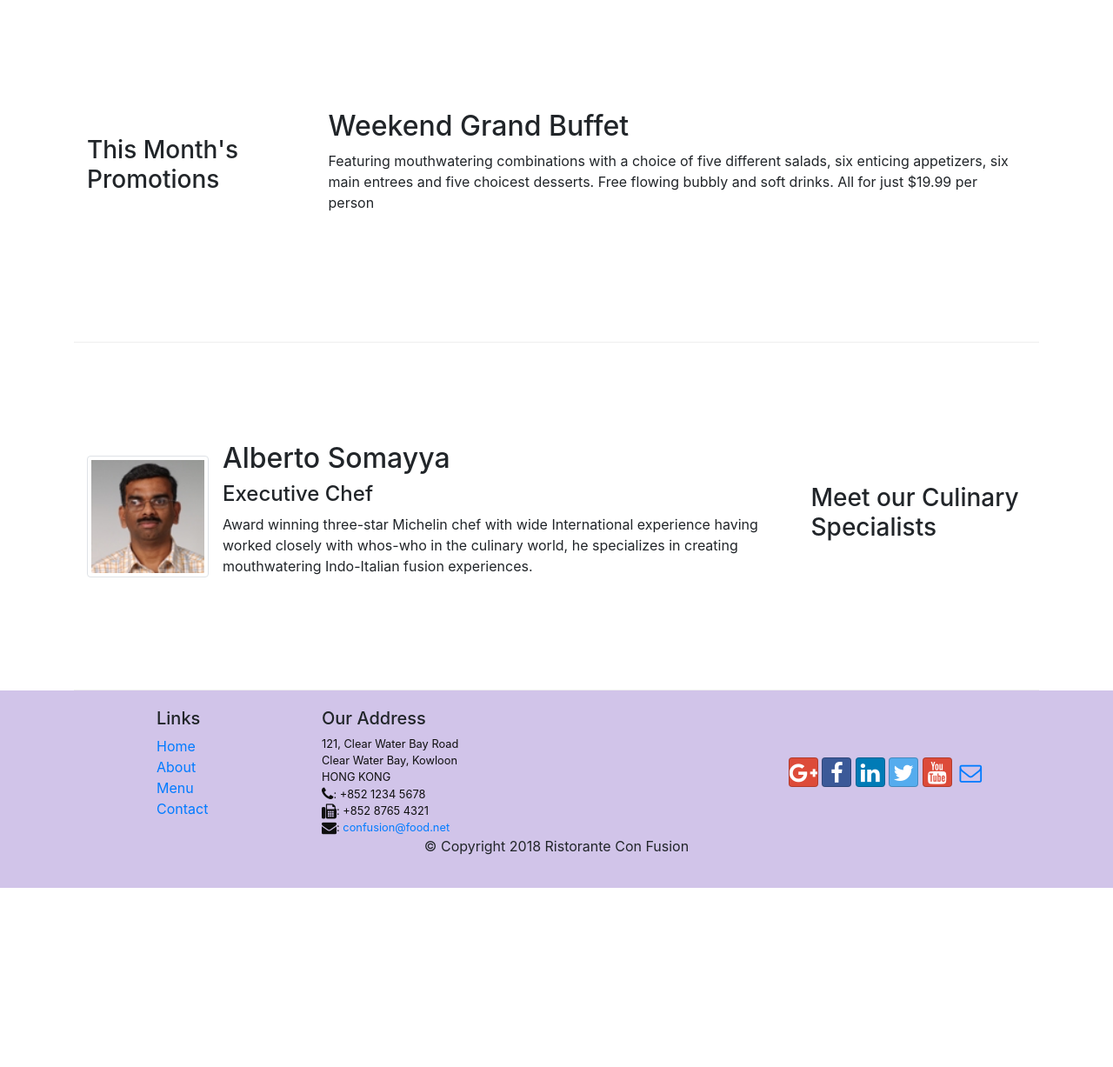
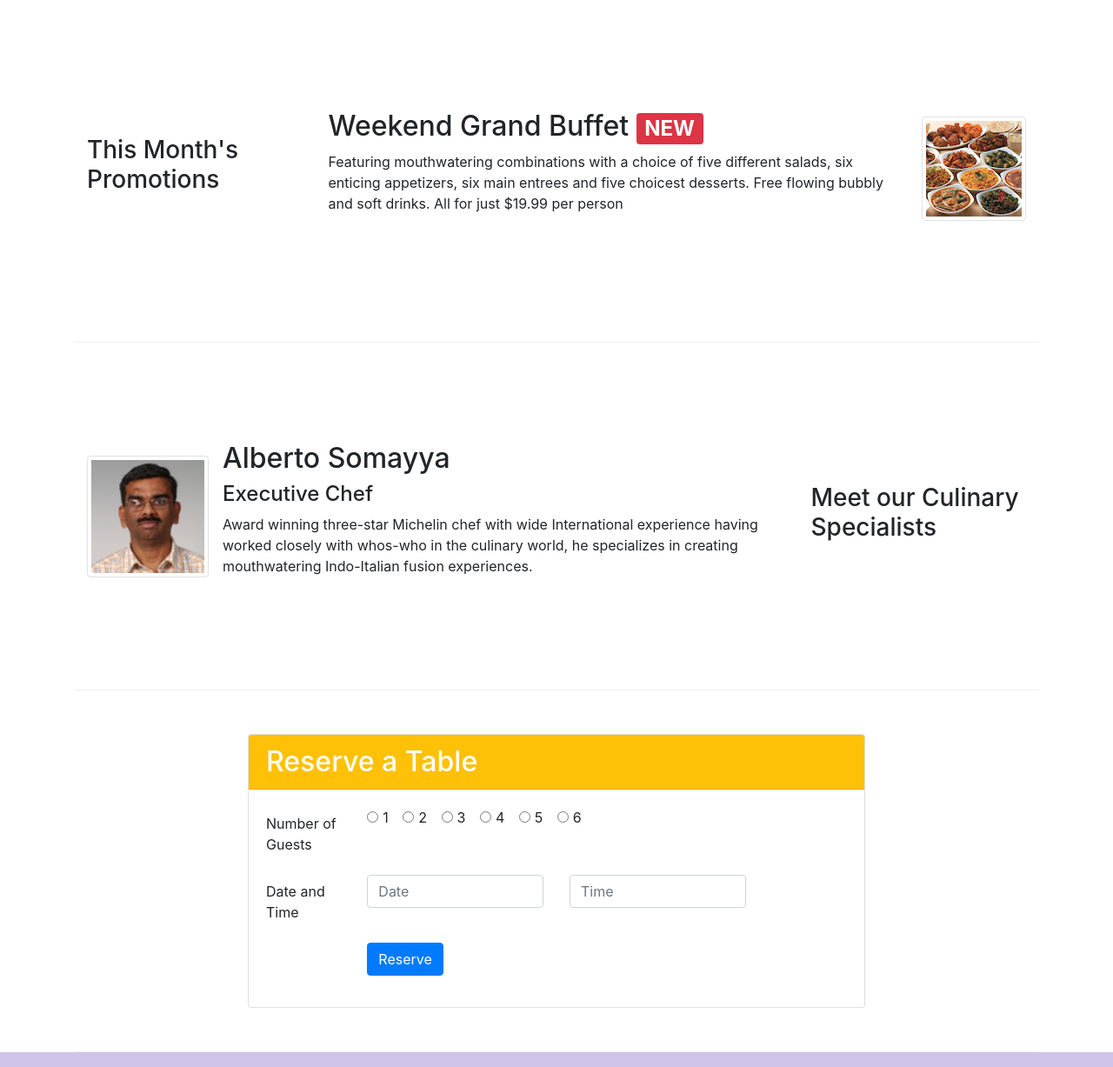
Before and after one commit to EshwarThummala/con-Fusion, a website: page index.html in a window 1280 px wide. Shown: the part 740-1967 px from the top of the page at 87% size. Before the commit the page ends 1761 px from the top, so only its background shows below. Drawn offline with nearby package versions, Linux system fonts and the light colour scheme.

Commit message:
Assignment 2

```diff
--- a/index.html
+++ b/index.html
@@ -39,8 +39,11 @@
                     <h1>Ristorante con Fusion</h1>
                     <p>We take inspiration from the World's best cuisines, and create a unique fusion experience. Our lipsmacking creations will tickle your culinary senses!</p>
                 </div>
-                <div class="col-12 col-sm align-self-center">
+                <div class="col-12 col-sm-3 align-self-center">
                     <img src="img/logo.png" class="img-fluid" />
+                </div>
+                <div class="col-12 col-sm-3 align-self-center">
+                    <a class="btn btn-warning" type="button" href="#rest">Reserve Table</a>
                 </div>
             </div>
         </div>
@@ -68,8 +71,13 @@
                 <h3>This Month's Promotions</h3>
             </div>
             <div class="col col-sm order-sm-last col-md">
-                <h2>Weekend Grand Buffet</h2>
-                <p>Featuring mouthwatering combinations with a choice of five different salads, six enticing appetizers, six main entrees and five choicest desserts. Free flowing bubbly and soft drinks. All for just $19.99 per person </p>
+                <div class="media">
+                    <div class="media-body">
+                        <h2 class="mt-0">Weekend Grand Buffet <span class="badge badge-danger">NEW</span></h2>
+                        <p class="d-none d-sm-block">Featuring mouthwatering combinations with a choice of five different salads, six enticing appetizers, six main entrees and five choicest desserts. Free flowing bubbly and soft drinks. All for just $19.99 per person </p>
+                    </div>
+                    <img src="img/buffet.png" class="d-flex ml-3 img-thumbnail align-self-center"/>
+                </div>
             </div>
         </div>
 
@@ -84,6 +92,66 @@
                         <h2 class="mt-0">Alberto Somayya</h2>
                         <h4>Executive Chef</h4>
                         <p class="d-none d-sm-block">Award winning three-star Michelin chef with wide International experience having worked closely with whos-who in the culinary world, he specializes in creating mouthwatering Indo-Italian fusion experiences. </p>
+                    </div>
+                </div>
+            </div>
+        </div>
+        <div class="row row-content">
+            <div class="col-12 col-sm-8 offset-sm-2">
+                <div class="card" id="rest">
+                    <h2 class="card-header bg-warning text-white">Reserve a Table</h2>
+                    <div class="card-body">
+                        <form action="#">
+                            <div class="form-group row">
+                                <label for="noguests" class="col-md-2 col-form-label">Number of Guests</label>
+                                <div class="col-md-6">
+                                    <div class="form-check-inline">
+                                        <label class="form-check-label">
+                                            <input type="radio" name="seats" class="form-check-input" />1
+                                        </label>
+                                    </div>
+                                    <div class="form-check-inline">
+                                        <label class="form-check-label">
+                                            <input type="radio" name="seats" class="form-check-input" />2
+                                        </label>
+                                    </div>
+                                    <div class="form-check-inline">
+                                        <label class="form-check-label">
+                                            <input type="radio" name="seats" class="form-check-input" />3
+                                        </label>
+                                    </div>
+                                    <div class="form-check-inline">
+                                        <label class="form-check-label">
+                                            <input type="radio" name="seats" class="form-check-input" />4
+                                        </label>
+                                    </div>
+                                    <div class="form-check-inline">
+                                        <label class="form-check-label">
+                                            <input  type="radio" name="seats" class="form-check-input" />5
+                                        </label>
+                                    </div>
+                                    <div class="form-check-inline">
+                                        <label class="form-check-label">
+                                            <input type="radio" name="seats" class="form-check-input" />6
+                                        </label>
+                                    </div>
+                                </div>
+                            </div>
+                            <div class="form-group row">
+                                <label for="datetime" class="col-12 col-md-2 col-form-label">Date and Time</label>
+                                <div class="col-md-4 col-12">
+                                    <input type="text" class="form-control" placeholder="Date" id="date" name="date" />
+                                </div>
+                                <div class="col-md-4 col-12">
+                                    <input type="text" class="form-control" placeholder="Time" id="time" name="time" />
+                                </div>
+                            </div>
+                            <div class="form-group row">
+                                <div class="offset-md-2 col-md-6">
+                                    <input type="submit" class="btn btn-primary " value="Reserve" />
+                                </div>
+                            </div>
+                        </form>
                     </div>
                 </div>
             </div>
```
